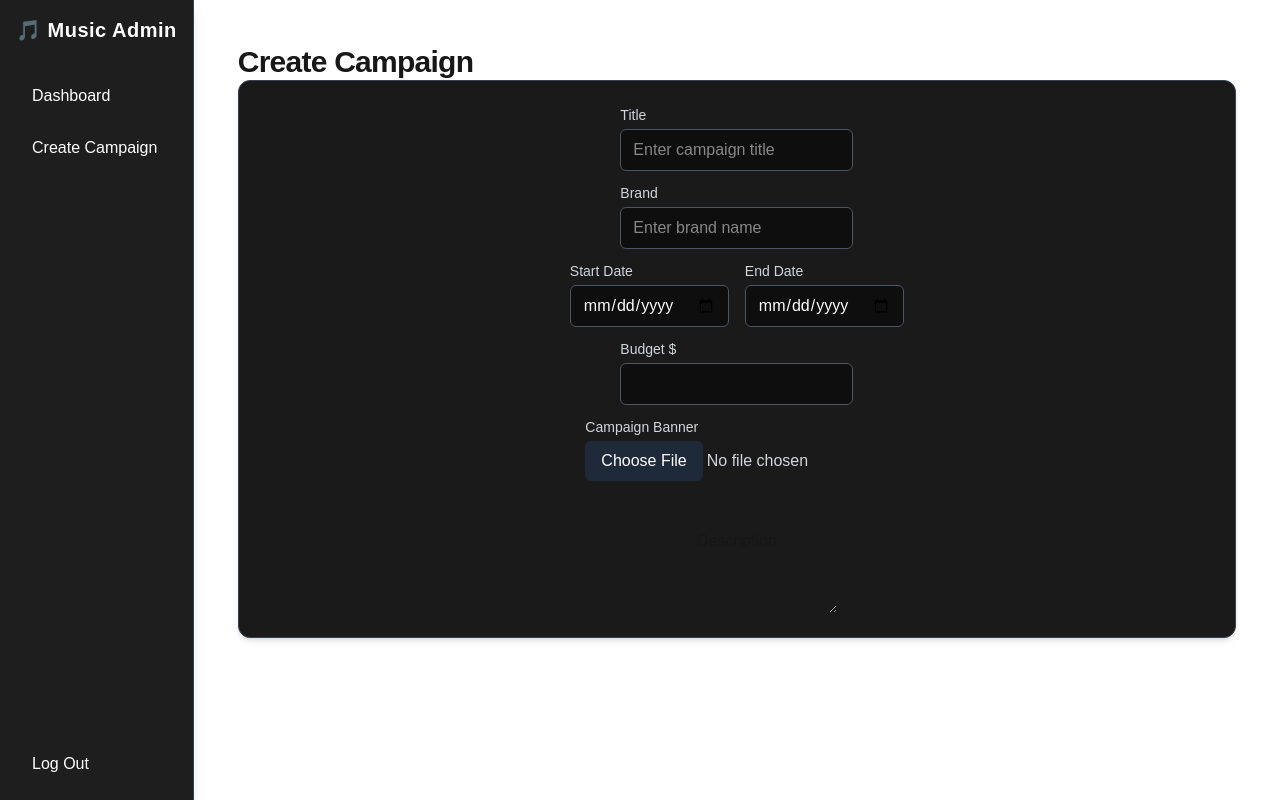
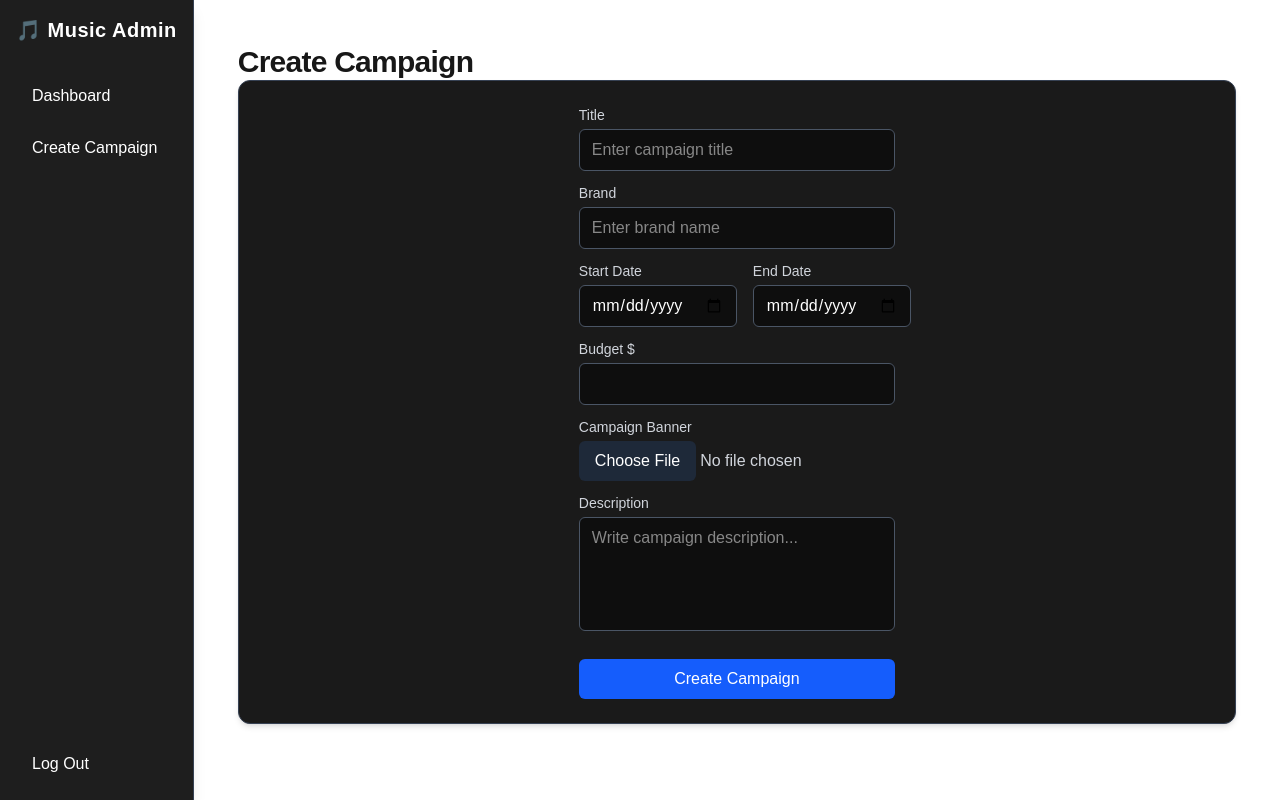
Before and after one commit to guvenfazli/Wayv-Agency-Case, a Next.js app in the folder frontend/: page /createCampaign in a window 1280 px wide. Built offline with nearby package versions, Linux system fonts and the light colour scheme.

Commit message:
feat: re-sized. Submit Button added

```diff
--- a/frontend/components/createCampaign/createCampaign.tsx
+++ b/frontend/components/createCampaign/createCampaign.tsx
@@ -1,12 +1,12 @@
 export default function CreateCampaign() {
   return (
     <form className="flex flex-col w-full justify-center items-center gap-3 bg-[#1a1a1a] p-6 rounded-xl border border-gray-700 shadow-md">
-      <div className="flex flex-col gap-1">
+      <div className="flex flex-col gap-1 w-1/3">
         <label className="text-sm font-medium text-gray-300">Title</label>
         <input type="text" placeholder="Enter campaign title" className="bg-[#0e0e0e] text-white border border-gray-600 rounded-md px-3 py-2 focus:outline-none focus:ring-2 focus:ring-blue-500"></input>
       </div>
 
-      <div className="flex flex-col gap-1">
+      <div className="flex flex-col gap-1 w-1/3">
         <label className="text-sm font-medium text-gray-300">Brand</label>
         <input
           type="text"
@@ -15,7 +15,7 @@ export default function CreateCampaign() {
         />
       </div>
 
-      <div className="flex gap-4">
+      <div className="flex gap-4 w-1/3">
         <div className="flex flex-col gap-1 w-1/2">
           <label className="text-sm font-medium text-gray-300">Start Date</label>
           <input
@@ -33,7 +33,7 @@ export default function CreateCampaign() {
         </div>
       </div>
 
-      <div className="flex flex-col gap-1">
+      <div className="flex flex-col gap-1 w-1/3">
         <label className="text-sm font-medium text-gray-300">Budget $</label>
         <input
           type="number"
@@ -41,7 +41,7 @@ export default function CreateCampaign() {
         />
       </div>
 
-      <div className="flex flex-col gap-1">
+      <div className="flex flex-col gap-1 w-1/3">
         <label className="text-sm font-medium text-gray-300">Campaign Banner</label>
         <input
           type="file"
@@ -50,10 +50,13 @@ export default function CreateCampaign() {
         />
       </div>
 
-      <input></input>
-      <label>Description</label>
-      <textarea />
+      <div className="flex flex-col gap-1 w-1/3">
+        <label className="text-sm font-medium text-gray-300">Description</label>
+        <textarea rows={4} className="bg-[#0e0e0e] text-white border border-gray-600 rounded-md px-3 py-2 focus:outline-none focus:ring-2 focus:ring-blue-500 resize-none"
+          placeholder="Write campaign description..." />
+      </div>
 
+      <button className="w-1/3 bg-blue-600 mt-4 hover:bg-blue-700 transition-colors text-white font-medium py-2 px-4 rounded-md">Create Campaign</button>
     </form>
   )
 }
```
